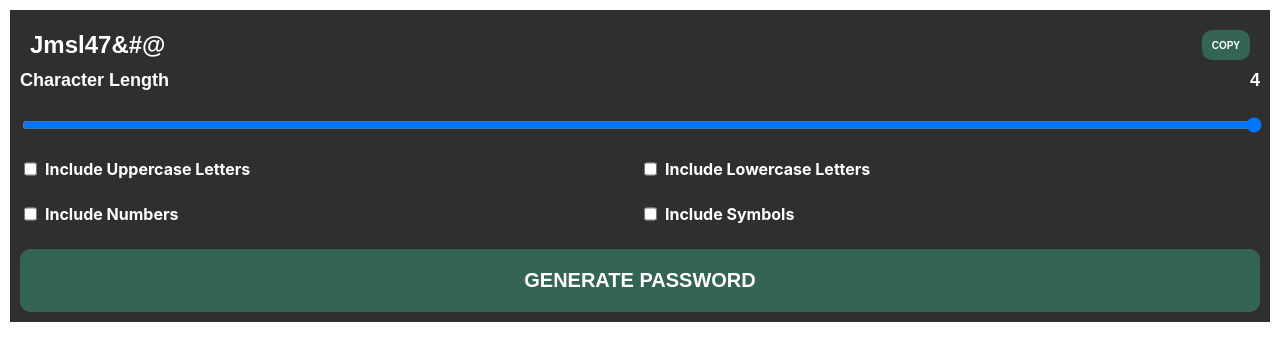
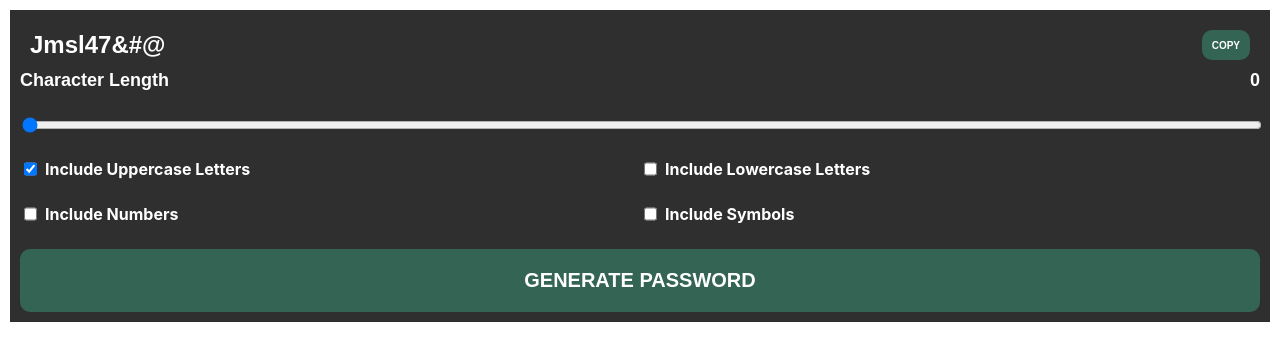
Before and after one commit to murty-555/react-password-generator-app, a React (Create React App) app: page / in a window 1280 px wide. Shown: the top 360 px of the page. Built offline with nearby package versions, Linux system fonts and the light colour scheme.

Commit message:
added checkbox functionality

```diff
--- a/src/App.js
+++ b/src/App.js
@@ -1,32 +1,54 @@
-import './App.css';
+import { useState } from "react";
+import "./App.css";
 
 function App() {
-  const checkBoxes = [
-    {title: "Include Uppercase Letters", state: false},
-    {title: "Include Lowercase Letters", state: false},
-    {title: "Include Numbers", state: false},
-    {title: "Include Symbols", state: false},
-  ]
+  const [length, setLength] = useState(0);
+  const [checkboxData, setCheckboxData] = useState([
+    { title: "Include Uppercase Letters", state: true },
+    { title: "Include Lowercase Letters", state: false },
+    { title: "Include Numbers", state: false },
+    { title: "Include Symbols", state: false },
+  ]);
+
+  const handleCheckbox = (index) => {
+    // console.log("changed")
+    const updatedCheckboxData = [...checkboxData];
+    updatedCheckboxData[index].state = !updatedCheckboxData[index].state;
+    setCheckboxData(updatedCheckboxData);
+  };
+
   return (
-    <div className='main-container'>
-      <div className='header'>
-        <div className='title'>Jmsl47&#@</div>
-        <button className='copyBtn'>copy</button>
+    <div className="main-container">
+      <div className="header">
+        <div className="title">Jmsl47&#@</div>
+        <button className="copyBtn">copy</button>
       </div>
       {/* character length */}
-      <div className='charLength'>
-        <span className='char-length-label'>
+      <div className="charLength">
+        <span className="char-length-label">
           <label>Character Length</label>
-          <label>4</label>
+          <label>{length}</label>
         </span>
-        <input type='range' className='range' min="4" max="20" />
+        <input
+          type="range"
+          className="range"
+          value={length}
+          onChange={(e) => setLength(e.target.value)}
+          min="4"
+          max="20"
+        />
       </div>
 
       {/* checkboxes */}
-      <div className='checkBoxes'>
-        {checkBoxes.map((checkbox,i) => (
+      <div className="checkBoxes">
+        {checkboxData.map((checkbox, i) => (
           <div key={i}>
-            <input type="checkbox" className='checkbox' checked={checkbox.state}/>
+            <input
+              type="checkbox"
+              className="checkbox"
+              onChange={() => handleCheckbox(i)}
+              checked={checkbox.state}
+            />
             <label>{checkbox.title}</label>
           </div>
         ))}
@@ -34,7 +56,7 @@ function App() {
 
       {/* password strength */}
       {/* generate button */}
-      <button className='generateBtn'>Generate Password</button>
+      <button className="generateBtn">Generate Password</button>
     </div>
   );
 }
```
